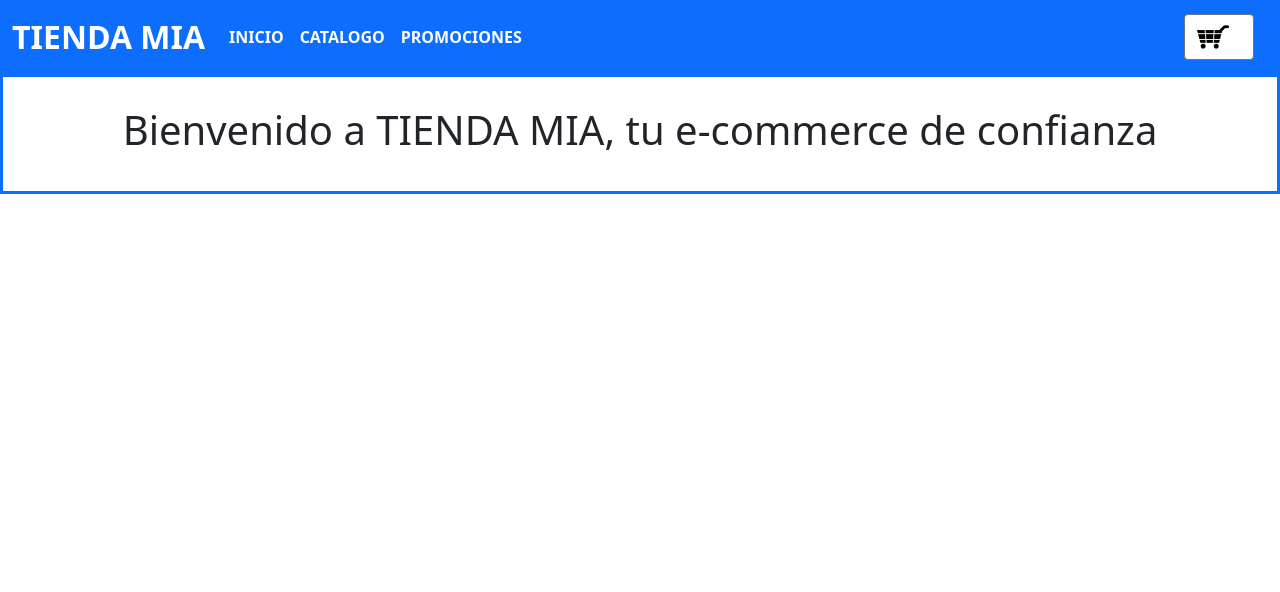
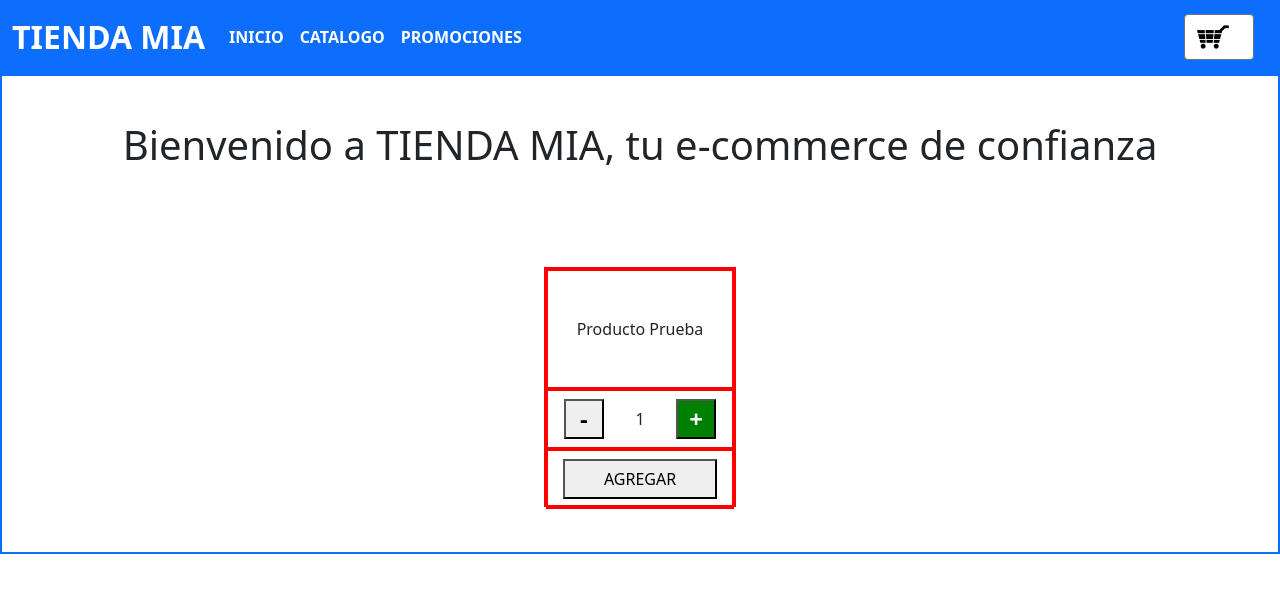
Before and after one commit to abadevlopment/e_commerce_valdivia, a React (Create React App) app: page / in a window 1280 px wide. Shown: the top 592 px of the page. Built offline with nearby package versions, Linux system fonts and the light colour scheme.

Commit message:
4ta entrega

```diff
--- a/src/App.js
+++ b/src/App.js
@@ -4,13 +4,11 @@ import Navbar from './components/NavBar/NavBar';
 import ItemListContainer from './components/ItemListContainer/ItemListContainer'
 
 function App() {
-  let saludo = 'hola mundo'
   return (
-    <>
+    <div className="App">
       <Navbar />
       <ItemListContainer greeting="Bienvenido a TIENDA MIA, tu e-commerce de confianza" />
-    </>
+    </div>
   );
 }
-
 export default App;
--- /dev/null
+++ b/src/components/ItemCount/ItemCount.js
@@ -0,0 +1,47 @@
+import React, {useState} from 'react'
+
+function ItemCount({stock, initial, onAdd}) {
+    const [count, setCount] = useState(initial)
+    const sumItem = () => {
+        if (stock > 0) {
+            if (count < stock ) {
+                setCount(count + 1)
+            }
+            else {
+                alert(`Stock maximo ${count}`)
+            }
+        }
+        else {
+            alert(`Stock no disponible`)
+        }
+    }
+    const resItem = () => {
+        if(count > initial && count <= stock && stock > 0) {
+            setCount(count - 1)
+        }
+    }
+    const addProducto = () => {
+        if (stock > 0) {
+            alert(`Agregaste ${count} productos`)
+        }
+        else {
+            alert(`Stock no disponible`)
+        }
+    }
+
+    return (
+        <div className="div1">
+            <div className="div2">Producto Prueba</div>
+            <div className="div3">
+                <button className="but1" onClick={resItem}>-</button>
+                <div className="div4"> {count} </div>
+                <button className="but2" onClick={sumItem}>+</button>
+            </div>
+            <div className="div5">
+                <button className="but3" onClick={addProducto} >AGREGAR</button>
+            </div>
+        </div>
+    )
+}
+
+export default ItemCount
--- /dev/null
+++ b/src/components/ItemListContainer/ItemListContainer.css
@@ -0,0 +1,68 @@
+.ilc {
+    width: 100vw;
+    height: 60vh;
+    border: solid  #0d6efd 2px;
+    display: flex;
+    flex-direction: column;
+    justify-content: space-around;
+    align-items: center;
+}
+.ilc .div1 {
+    width: 15vw;
+    height: 30vh;
+    border: 2px solid red;
+}
+.ilc .div1 .div2 {
+    border: 2px solid red;
+    height: 15vh;
+    display: flex;
+    justify-content: center;
+    align-items: center;
+
+}
+.ilc .div1 .div3 {
+    border: 2px solid red;
+    height: 7.5vh;
+    display: flex;
+    flex-direction: row;
+    flex-wrap: nowrap;
+    justify-content: space-around;
+    align-items: center;
+}
+.ilc .div1 .div3 .but1 {
+    height: 5vh;
+    width: 5vh;
+    font-size: 3vh;
+    font-weight: bolder;
+    display: flex;
+    justify-content: center;
+    align-items: center;
+
+}
+.ilc .div1 .div3 .but2 {
+    height: 5vh;
+    width: 5vh;
+    background-color: green;
+    color: white;
+    font-size: 3vh;
+    font-weight: bolder;
+    display: flex;
+    justify-content: center;
+    align-items: center;
+
+}
+
+
+.ilc .div1 .div5 {
+    border: 2px solid red;
+    height: 7.5vh;
+    display: flex;
+    justify-content: center;
+    align-items: center;
+
+}
+.ilc .div1 .div5 .but3 {
+    height: 5vh;
+    width: 12vw;
+
+}
--- a/src/components/ItemListContainer/ItemListContainer.js
+++ b/src/components/ItemListContainer/ItemListContainer.js
@@ -1,18 +1,19 @@
-let styleSaludo ={
+import ItemCount from '../ItemCount/ItemCount';
+import './ItemListContainer.css';
+/*let styleSaludo ={
     width: '100vw',
-    height: '15vh',
+    height: '60vh',
     border: 'solid #0d6efd',
     display: 'flex',
     alignItems: 'center',
     justifyContent: 'center'
-
-}
-
+}*/
 
 function ItemListContainer ({greeting}) {
     return (
-        <div style = {styleSaludo}>
+        <div /*style = {styleSaludo}*/ className="ilc" >
             <h1>{greeting}</h1>
+            <ItemCount initial={1} stock={5} />
         </div>
     )
 }
--- a/src/components/NavBar/NavBar.js
+++ b/src/components/NavBar/NavBar.js
@@ -26,8 +26,6 @@ function NavBar() {
             </div>
             <CartWidget />
         </nav>
-
     );
 }
-
   export default NavBar
```
